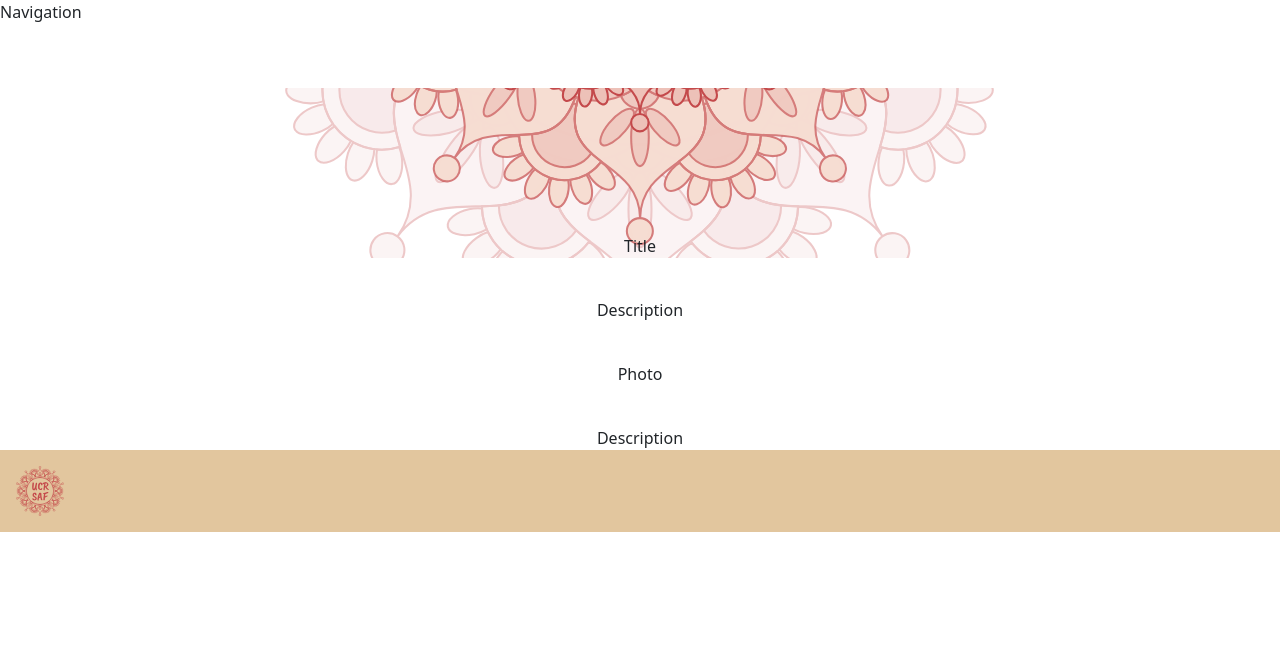
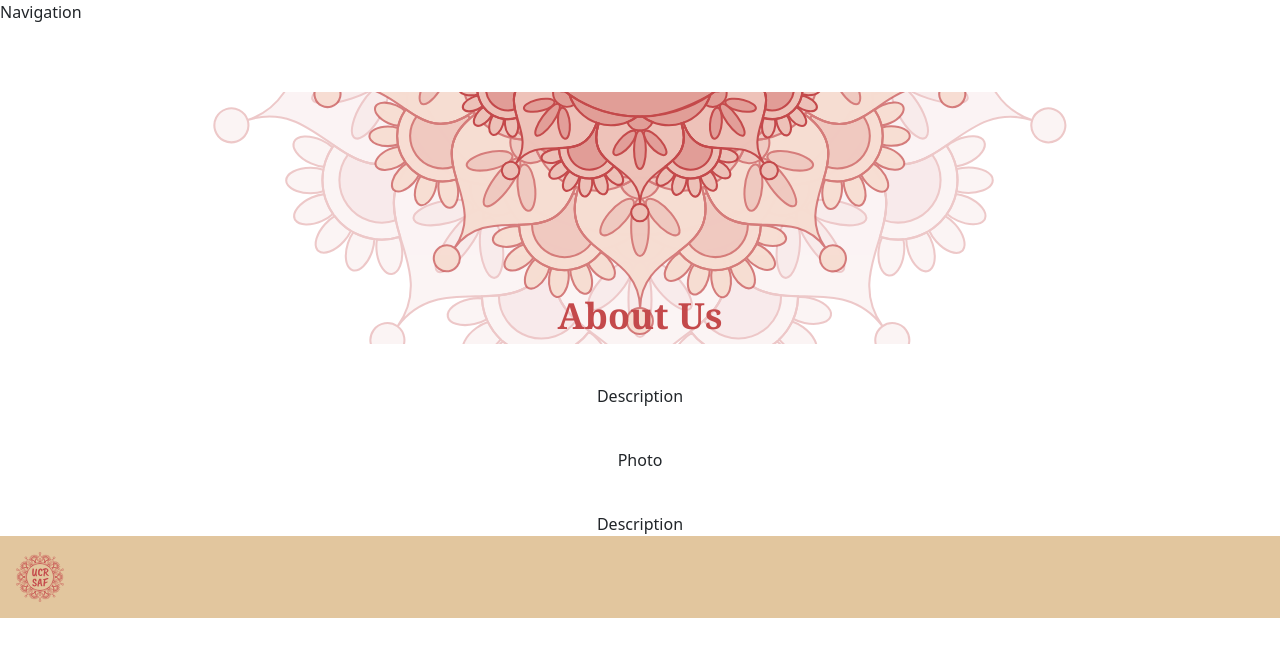
Before and after one commit to acm-ucr/saf-website, a Next.js app: page /about in a window 1280 px wide. Shown: the top 656 px of the page. Built offline with nearby package versions, Linux system fonts and the light colour scheme; some icons are missing.

Commit message:
Used tailwind components and added a text parameter for 'about us'

```diff
--- a/src/app/about/page.js
+++ b/src/app/about/page.js
@@ -6,7 +6,7 @@ import Photo from "@/components/Photo";
 const page = () => {
   return (
     <div className="w-full overflow-clip flex flex-col justify-center items-center gap-10">
-      <Title />
+      <Title text="About Us" />
       <Description />
       <Photo />
       <Description />
--- a/src/components/Title.jsx
+++ b/src/components/Title.jsx
@@ -1,20 +1,28 @@
 import React from "react";
+import Image from "next/image";
 
-const Title = () => {
-  const containerHeight = "170px";
-
+const Title = ({ text }) => {
+  // Added text prop
   return (
-    <div
-      className="relative w-2/3 overflow-hidden"
-      style={{ height: containerHeight }}
-    >
-      <img
-        src="/svg/Landing.svg"
-        alt="Landing"
-        className="absolute bottom-0 left-0 w-full h-auto"
-      />
-      <div className="absolute bottom-0 left-0 right-0 flex justify-center items-center">
-        <div>Title</div>
+    <div className="relative w-2/3 overflow-hidden h-64">
+      <div className="absolute top-1 left-0 w-full h-full">
+        <Image
+          src="/svg/Landing.svg"
+          alt="Landing"
+          layout="fill" // Corrected to 'layout'
+          objectFit="cover" // Adjust as needed
+          objectPosition="bottom" // Adjust if needed
+        />
+      </div>
+      <div
+        className="absolute bottom-0
+      left-0 w-full text-center p-2
+      text-saf-red
+      text-4xl
+      font-bold
+      font-serif"
+      >
+        {text}
       </div>
     </div>
   );
```
